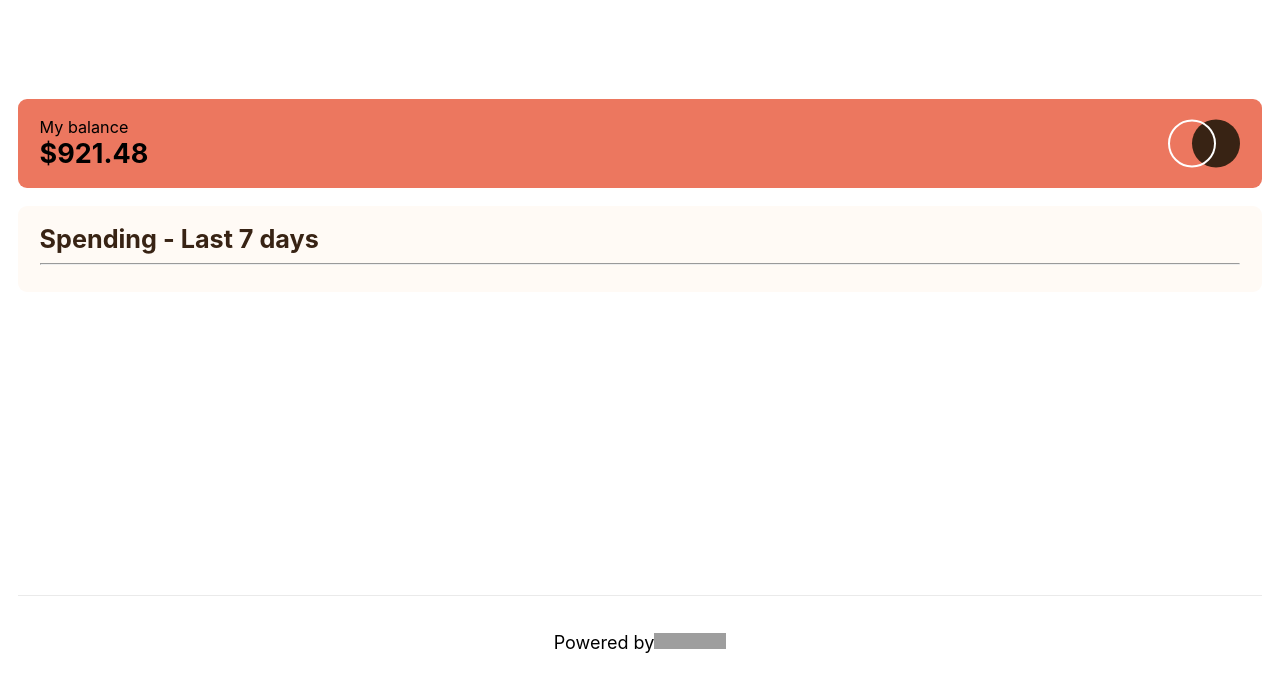
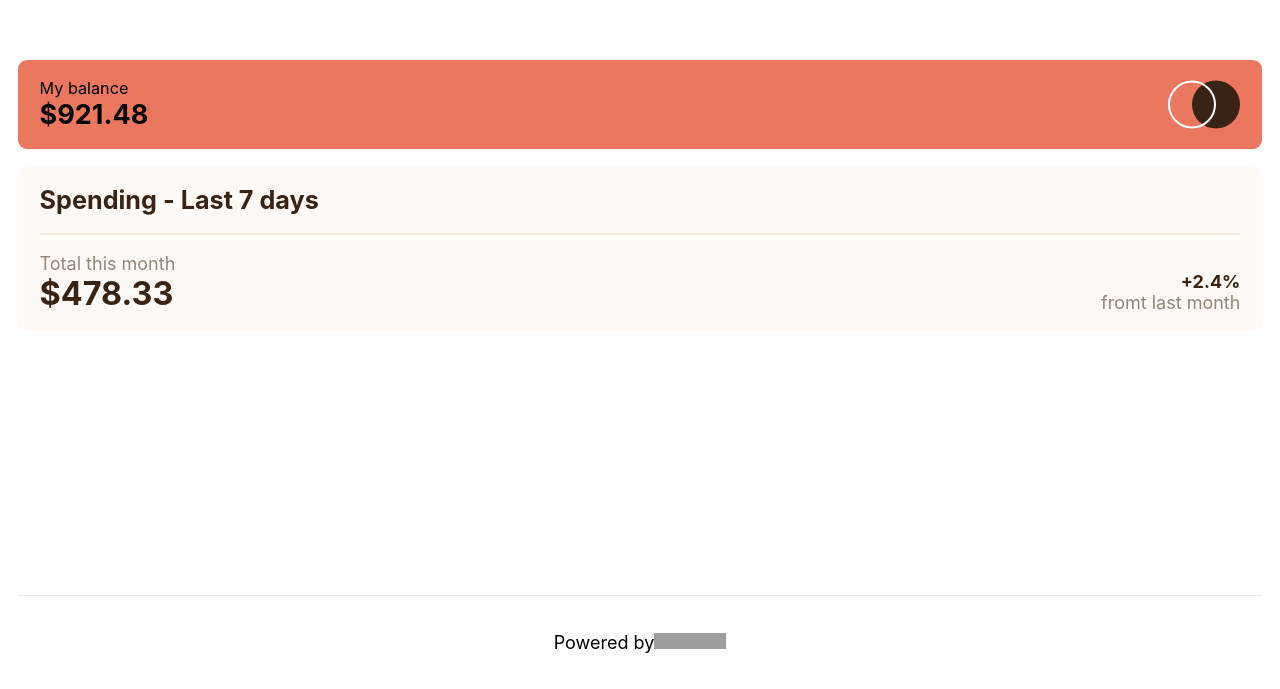
Before and after one commit to crsph/FM-ExpensesChart, a Next.js app: page / in a window 1280 px wide. Shown: the part 205-894 px from the top of the page. Built offline with nearby package versions, Linux system fonts and the light colour scheme; grey boxes are pictures that could not be loaded.

Commit message:
Implemented statistic container

```diff
--- a/pages/index.js
+++ b/pages/index.js
@@ -31,10 +31,26 @@
           </p>
 
           <hr />
+
+          <div className={styles["monthly-summary-container"]}>
+            <div className={styles["monthly-amount-container"]}>
+              <p className={styles["monthly-amount-container__label"]}>
+                Total this month
+              </p>
+              <p className={styles["monthly-amount-container__amount"]}>
+                $478.33
+              </p>
+            </div>
+            <div className={styles["monthly-percentage-container"]}>
+              <p className={styles["monthly-percentage-container__percentage"]}>
+                +2.4%
+              </p>
+              <p className={styles["monthly-percentage-container__label"]}>
+                fromt last month
+              </p>
+            </div>
+          </div>
         </div>
-
-        {/* <div className={styles[""]}></div> */}
-
       </main>
 
       <footer className={styles["footer"]}>
--- a/styles/Home.module.scss
+++ b/styles/Home.module.scss
@@ -65,4 +65,49 @@
     font-weight: config.$FONT_WEIGHT_700;
     margin: 0;
   }
+
+  hr {
+    height: 2px;
+    background-color: config.$CREAM;
+    border: none;
+    margin: 1rem 0;
+  }
 }
+
+.monthly-summary-container {
+  display: flex;
+  justify-content: space-between;
+  position: relative;
+}
+
+.monthly-amount-container {
+  &__label {
+    color: config.$MEDIUM_BROWN;
+    margin: 0;
+  }
+
+  &__amount {
+    color: config.$DARK_BROWN;
+    margin: 0;
+    font-size: 1.8em;
+    font-weight: config.$FONT_WEIGHT_700;
+  }
+}
+
+.monthly-percentage-container {
+  position: absolute;
+  right: 0;
+  bottom: 0;
+  text-align: end;
+
+  &__percentage {
+    color: config.$DARK_BROWN;
+    margin: 0;
+    font-weight: config.$FONT_WEIGHT_700;
+  }
+
+  &__label {
+    color: config.$MEDIUM_BROWN;
+    margin: 0;
+  }
+}
```
